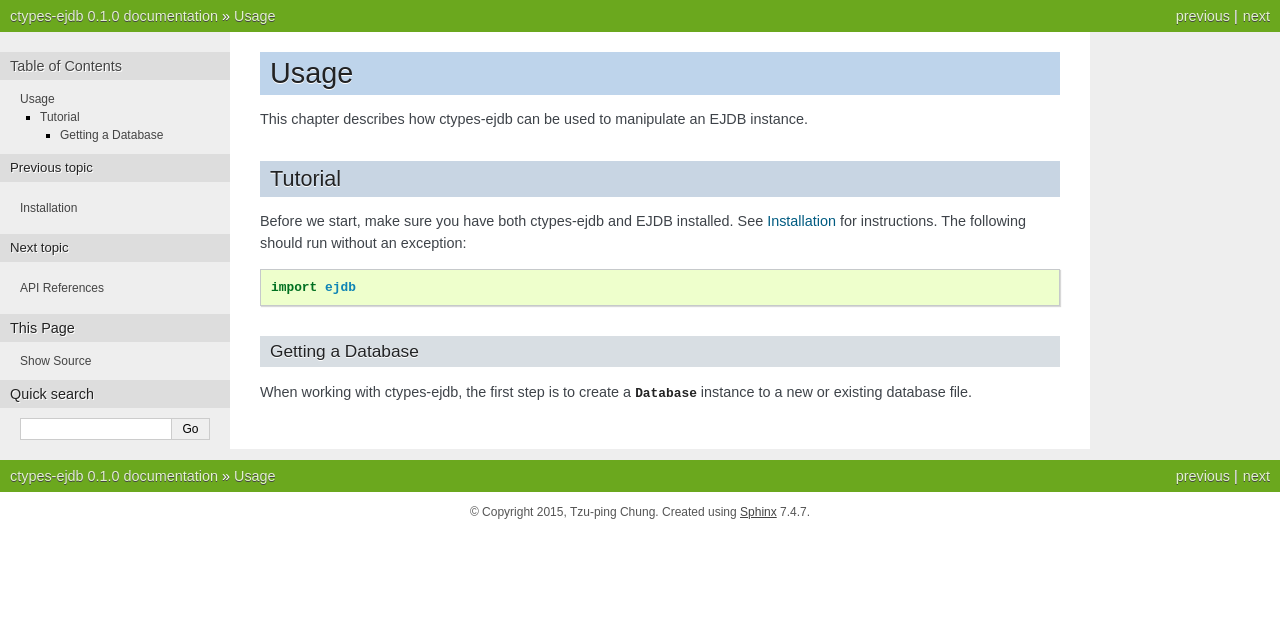
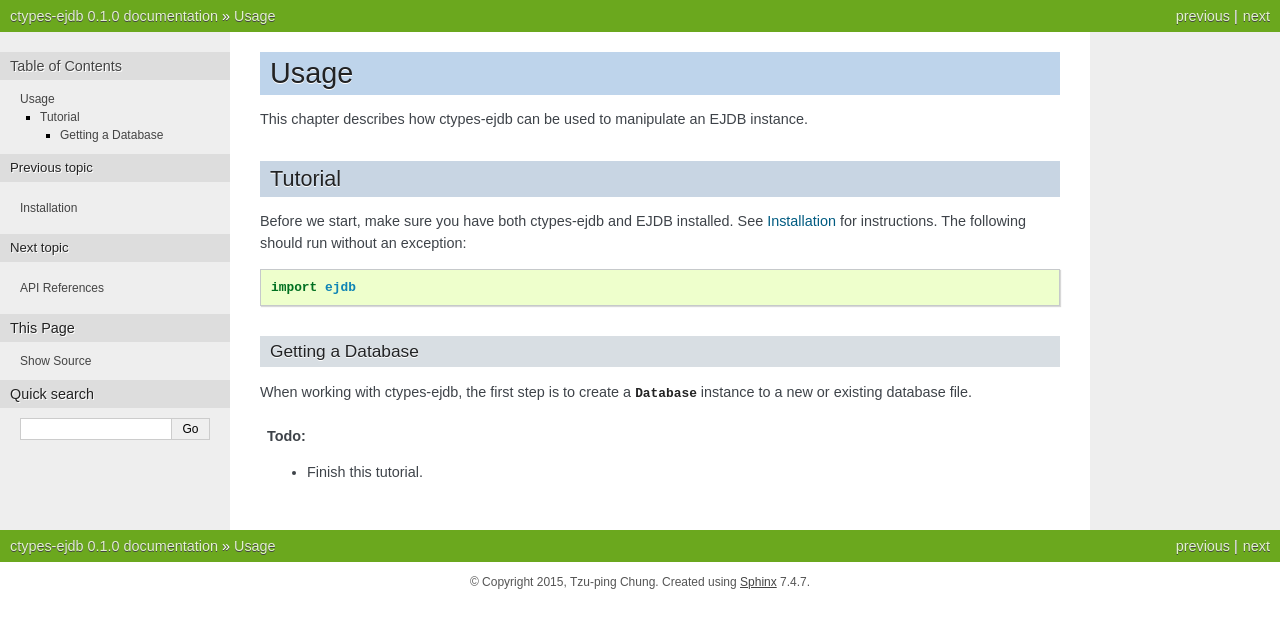
Before and after one commit to uranusjr/ctypes-ejdb, a Sphinx documentation site: the page built from docs/usage.rst, in a window 1280 px wide. Shown: the top 628 px of the page. Built offline with Sphinx 7.4.7, drawn with Linux system fonts in a browser that asks for light colours.

Commit message:
What the heck

```diff
--- a/docs/conf.py
+++ b/docs/conf.py
@@ -41,7 +41,8 @@
 # extensions coming with Sphinx (named 'sphinx.ext.*') or your custom ones.
 extensions = [
     'sphinx.ext.autodoc',
-    'sphinx.ext.intersphinx',
+    # 'sphinx.ext.intersphinx',
+    'sphinx.ext.todo',
 ]
 
 # Add any paths that contain templates here, relative to this directory.
@@ -108,9 +109,18 @@
 # documents.
 # keep_warnings = False
 
+
+# -- Options for plugins -----------------------------------------------
+
+autoclass_content = 'both'
+
+autodoc_member_order = 'groupwise'
+
 intersphinx_mapping = {
     'python': ('https://docs.python.org/3.4', None,),
 }
+
+todo_include_todos = True
 
 
 # -- Options for HTML output -------------------------------------------
@@ -279,7 +289,3 @@
 
 # If true, do not generate a @detailmenu in the "Top" node's menu.
 # texinfo_no_detailmenu = False
-
-autoclass_content = 'both'
-
-autodoc_member_order = 'groupwise'
--- a/docs/usage.rst
+++ b/docs/usage.rst
@@ -18,3 +18,7 @@
 ------------------
 
 When working with ctypes-ejdb, the first step is to create a :class:`Database` instance to a new or existing database file.
+
+.. todo::
+
+    * Finish this tutorial.
```
